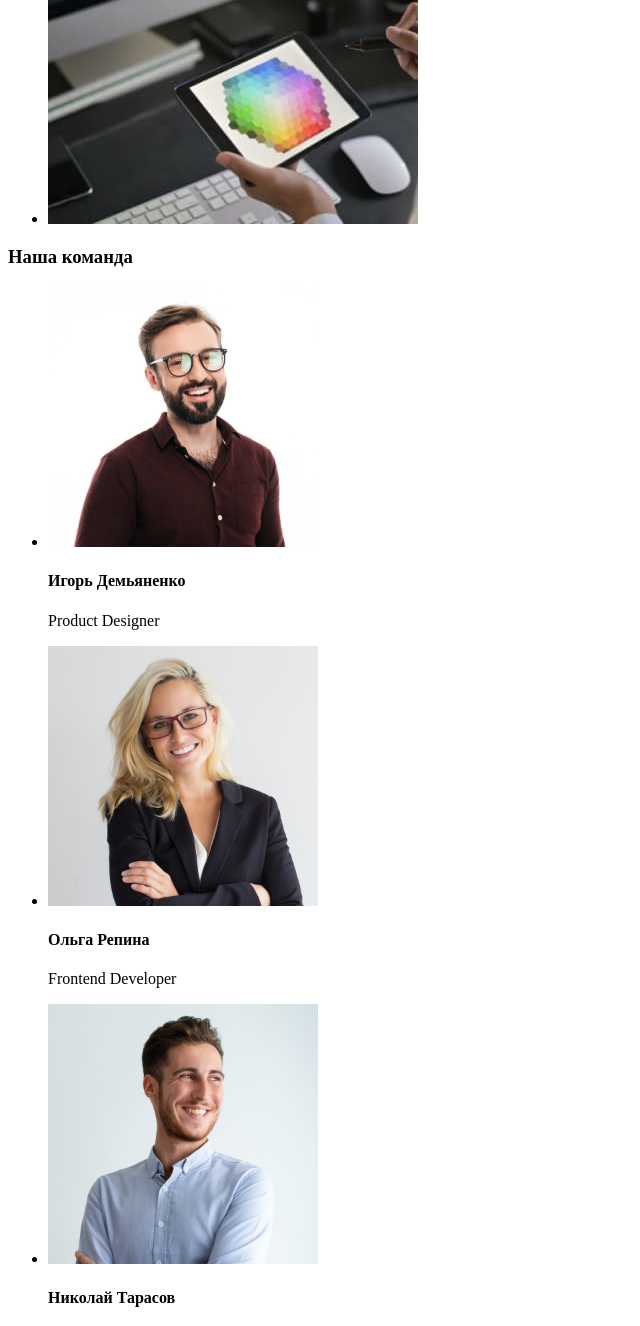
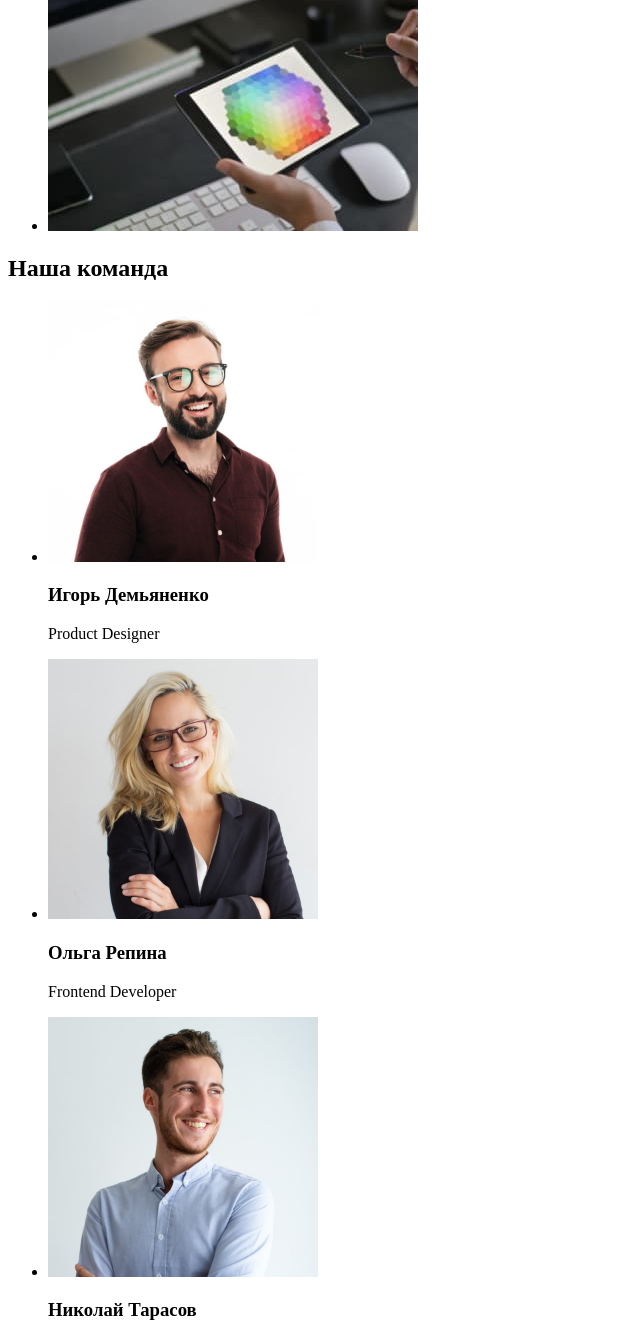
Before and after one commit to AntonZenko/goit-markup-hw-01, a plain HTML site: page index.html in a window 1280 px wide. Shown: the part 1348-2674 px from the top of the page, without its empty margins (0-640 px from the left). Drawn offline with Linux system fonts and the light colour scheme; files whose address does not match are found by name.

Commit message:
Update index.html

```diff
--- a/index.html
+++ b/index.html
@@ -7,6 +7,7 @@
     <title>Web Studio</title>
 </head>
 <body>
+
     <header>
         <a href="">Web Studio</a>
 
@@ -53,32 +54,33 @@
 
             </li>
         </ul>
-        <h3>Чем мы занимаемся</h3>
+        <h2>Чем мы занимаемся</h2>
         <ul>
             <li><img src="box1.jpg" alt="kayboard" width="370"></li>
             <li><img src="box2.jpg" alt="phone" width="370"></li>
             <li><img src="box3.jpg" alt="colors" width="370"></li>
         </ul>
-        <h3>Наша команда</h3>
+        <h2>Наша команда</h2>
         <ul>
             <li><img src="igor.jpg" alt="igor" width="270">
-                <h4>Игорь Демьяненко</h4>
+                <h3>Игорь Демьяненко</h3>
                 <p>Product Designer</p>
             </li>
             <li><img src="olga.jpg" alt="olga" width="270">
-                <h4>Ольга Репина</h4>
+                <h3>Ольга Репина</h3>
                 <p>Frontend Developer</p>
             </li>
             <li><img src="nikolai.jpg" alt="nicolai" width="270">
-                <h4>Николай Тарасов</h4>
+                <h3>Николай Тарасов</h3>
                 <p>Marketing</p>
             </li>
             <li><img src="mihail.jpg" alt="mihail" width="270">
-                <h4>Михаил Ермаков</h4>
+                <h3>Михаил Ермаков</h3>
                 <p>UI Designer</p>
             </li>
         </ul>
     </main>
+
     <footer>
         <a href="">Web Studio</a>
         <ul>
@@ -88,5 +90,6 @@
 
         </ul>
     </footer>
+
 </body>
 </html>
```
